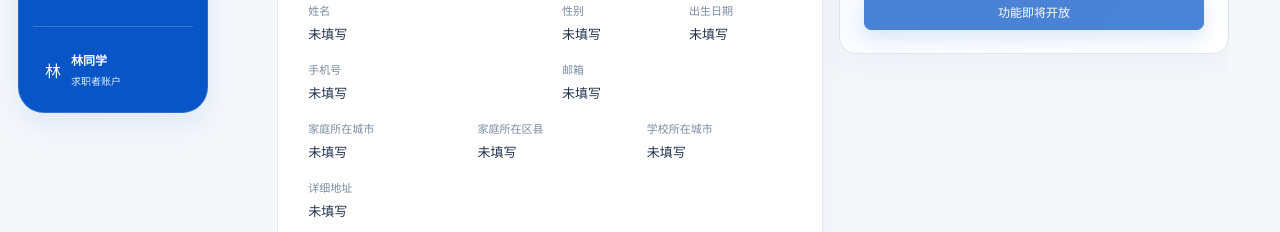
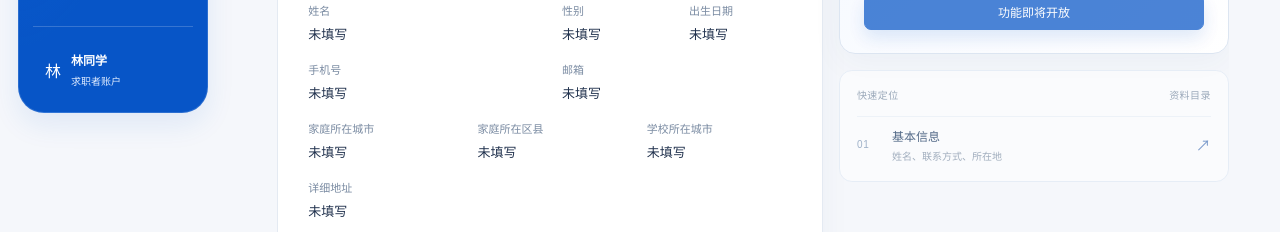
Before and after one commit to xiazhiyi99/LinkJobGo, a Next.js app in the folder apps/web/: page /workspace/profile in a window 1280 px wide. Shown: the part 669-901 px from the top of the page. Built offline with nearby package versions, Linux system fonts and the light colour scheme.

Commit message:
Add profile section quick link

```diff
--- a/apps/web/app/workspace/profile/page.tsx
+++ b/apps/web/app/workspace/profile/page.tsx
@@ -249,7 +249,7 @@ export default function ProfilePage() {
           {allSections.map((section) => {
             const isEditing = editing === section.title;
             const sectionRecords = isEditing ? draftRecords[section.title] || [] : records[section.title] || [];
-            return <section className={`profile-section profile-public-section profile-section--${section.kind}`} key={section.title}>
+            return <section id={section.title === '基本信息' ? 'basic-info' : undefined} className={`profile-section profile-public-section profile-section--${section.kind}`} key={section.title}>
               <header><div><span className="profile-kicker">{section.eyebrow}</span><h3>{section.title}</h3><p className="profile-section-description">{section.description}</p></div><div className="profile-actions">{isEditing && <button className="profile-button profile-button--quiet" onClick={cancelEdit}>取消</button>}<button className="profile-button" onClick={() => isEditing ? save(section) : beginEdit(section)}>{isEditing ? '保存' : '编辑'}</button></div></header>
               {section.kind === 'single' ? (isEditing ? <div className="profile-form">{section.fields.map((field) => <FormField key={field.key} field={field} value={draftValues[field.key] || ''} onChange={(value) => setDraftValues((current) => ({ ...current, [field.key]: value }))} />)}</div> : <div className="profile-read-grid">{section.fields.map((field) => <div className={`profile-read-item profile-read-item--${field.span || 'half'}`} key={field.key}><span>{field.label}</span><strong>{values[field.key] || '未填写'}</strong></div>)}</div>) : <>
                 {isEditing && <div className="profile-form profile-form--repeat">{sectionRecords.map((item) => <div className="profile-record" key={item.id}><div className="profile-record-heading"><span>经历条目</span><button className="profile-remove" onClick={() => removeRecord(section.title, item.id)}>移除</button></div><div className="profile-form">{section.fields.map((field) => <FormField key={field.key} field={field} value={item[field.key] || ''} onChange={(value) => setDraftRecords((current) => ({ ...current, [section.title]: (current[section.title] || []).map((entry) => entry.id === item.id ? { ...entry, [field.key]: value } : entry) }))} />)}</div></div>)}</div>}
@@ -263,6 +263,7 @@ export default function ProfilePage() {
         </div>
         <aside className="profile-public-secondary">
           <section className="profile-side-card profile-resume-card" id="resume-parser"><div className="profile-card-heading"><div><span className="profile-overline">简历管理</span><h2>AI 简历解析</h2></div><span className="coming-soon">即将开放</span></div><p>上传 PDF、Word 或 Markdown 简历，生成待确认的资料草稿。</p><button className="profile-primary-action profile-primary-action--wide" disabled>功能即将开放</button></section>
+          <section className="profile-sticky-outline"><div className="profile-outline-heading"><span>快速定位</span><span>资料目录</span></div><button className="profile-outline-link" onClick={() => document.getElementById('basic-info')?.scrollIntoView()}><span className="profile-outline-index">01</span><span className="profile-outline-copy"><strong>基本信息</strong><small>姓名、联系方式、所在地</small></span><span className="profile-outline-arrow" aria-hidden="true">↗</span></button></section>
         </aside>
       </div>
     </main>
--- a/apps/web/app/workspace/workspace.css
+++ b/apps/web/app/workspace/workspace.css
@@ -328,3 +328,17 @@
 @media (max-width: 980px) {
   .linkedin-profile-page .profile-public-secondary { position: static; }
 }
+
+/* A quiet anchor card below the sticky rail for jumping back to the first profile section. */
+.profile-sticky-outline { padding: 16px 17px; border: 1px solid #e6edf6; border-radius: 13px; background: rgba(255, 255, 255, .52); }
+.profile-outline-heading { display: flex; justify-content: space-between; gap: 10px; color: #9aa8b9; font-size: 10px; letter-spacing: .04em; }
+.profile-outline-link { display: grid; grid-template-columns: 25px minmax(0, 1fr) 17px; align-items: center; gap: 10px; width: 100%; margin-top: 14px; padding: 10px 0 2px; border: 0; border-top: 1px solid #edf2f8; background: transparent; color: inherit; text-align: left; cursor: pointer; }
+.profile-outline-index { color: #9eb1c8; font-size: 10px; letter-spacing: .08em; }
+.profile-outline-copy { min-width: 0; }
+.profile-outline-copy strong { display: block; color: #526987; font-size: 12px; font-weight: 500; }
+.profile-outline-copy small { display: block; margin-top: 4px; overflow: hidden; color: #a0adbd; font-size: 10px; text-overflow: ellipsis; white-space: nowrap; }
+.profile-outline-arrow { color: #7c9ccc; font-size: 15px; text-align: right; }
+.profile-outline-link:focus-visible { outline: 2px solid #7da9e9; outline-offset: 4px; }
+@media (max-width: 980px) {
+  .profile-sticky-outline { margin-top: 0; }
+}
```
